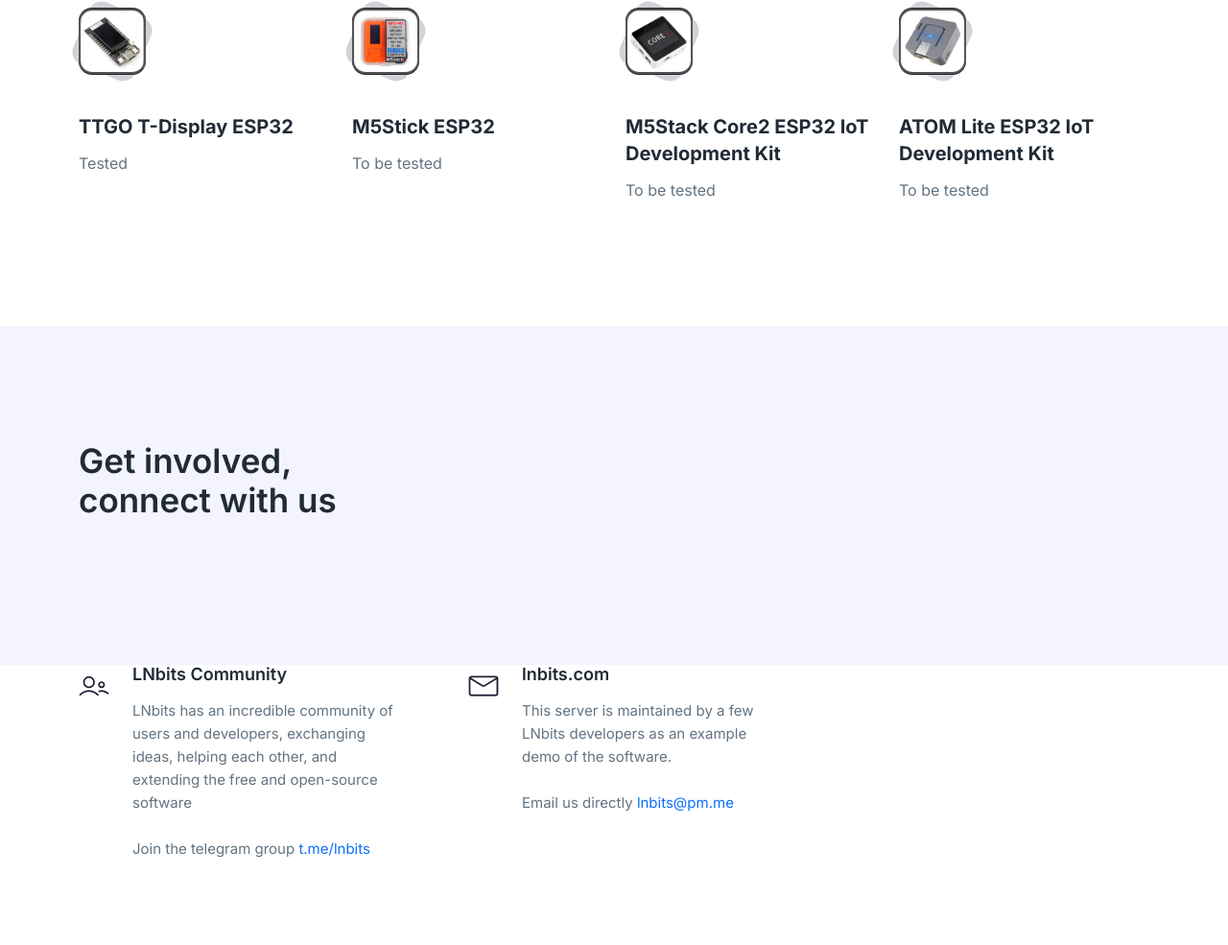
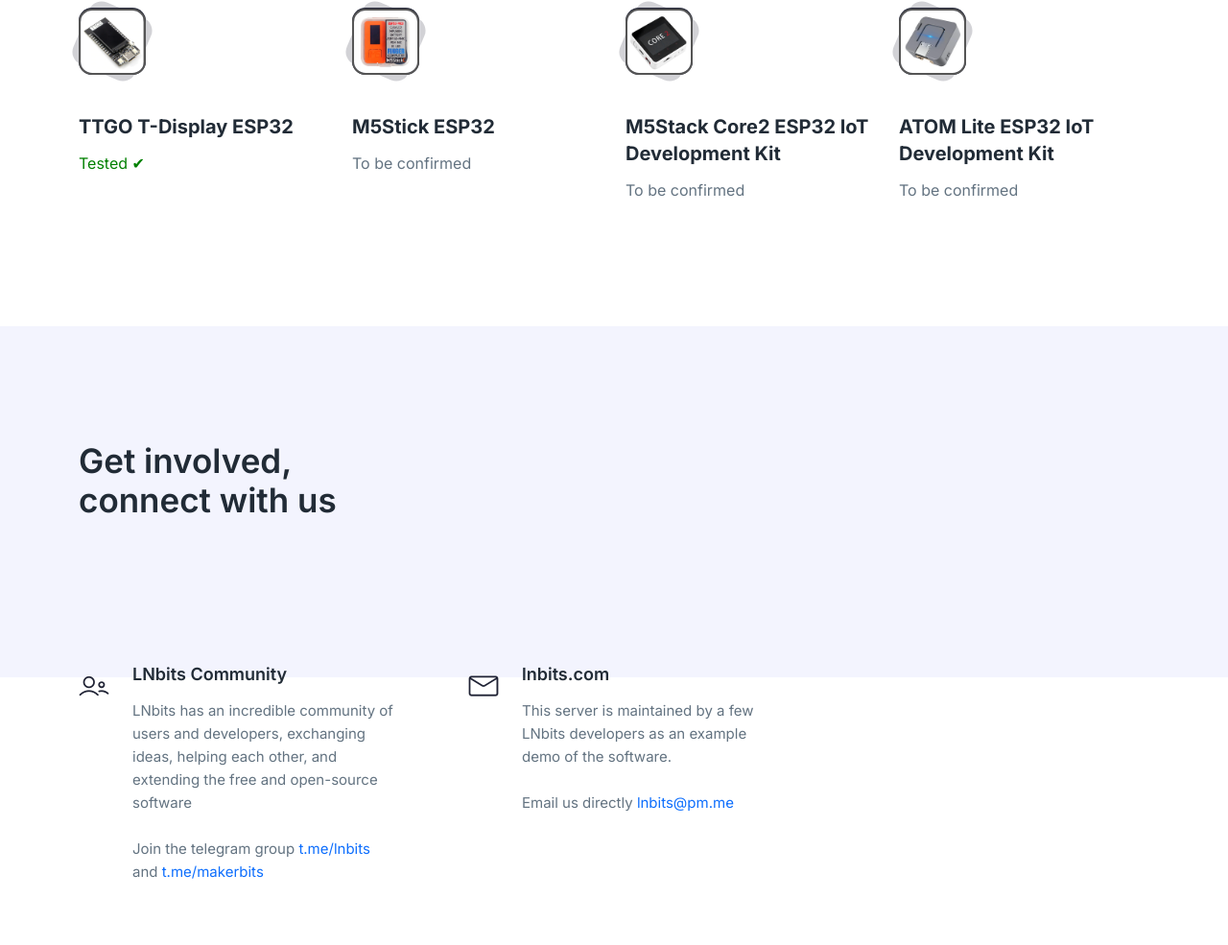
Before and after one commit to motorina0/motorina0.old.github.io, a plain HTML site: page hww/index.html in a window 1280 px wide. Shown: the part 1327-2312 px from the top of the page at 96% size. Drawn offline with Linux system fonts and the light colour scheme.

Commit message:
feat: add gif with hww

```diff
--- a/hww/assets/css/base.css
+++ b/hww/assets/css/base.css
@@ -1,4 +1,8 @@
 .device_img {
     border: 2px solid #555;
-    border-radius:20%;
-  }
+    border-radius: 20%;
+}
+
+.text_green {
+    color: green;
+}
--- a/hww/index.html
+++ b/hww/index.html
@@ -124,7 +124,7 @@
                     </div>
 
                     <div class="ud-hero-image wow fadeInUp" data-wow-delay=".25s">
-                        <img src="assets/images/onchain-wallet.png" alt="onchain-wallet-image" />
+                        <img src="assets/images/onchain.gif" alt="onchain-wallet-image" />
                         <img src="../assets/images/hero/dotted-shape.svg" alt="shape" class="shape shape-1" />
                         <img src="../assets/images/hero/dotted-shape.svg" alt="shape" class="shape shape-2" />
                     </div>
@@ -157,8 +157,8 @@
                         </div>
                         <div class="ud-feature-content">
                             <h3 class="ud-feature-title">TTGO T-Display ESP32</h3>
-                            <p class="ud-feature-desc">
-                                Tested
+                            <p class="ud-feature-desc text_green">
+                                Tested <span >&#10004</span>
                             </p>
                         </div>
                     </div>
@@ -172,7 +172,7 @@
                             <h3 class="ud-feature-title">M5Stick ESP32
                             </h3>
                             <p class="ud-feature-desc">
-                                To be tested
+                                To be confirmed
                             </p>
                         </div>
                     </div>
@@ -185,7 +185,7 @@
                         <div class="ud-feature-content">
                             <h3 class="ud-feature-title">M5Stack Core2 ESP32 IoT Development Kit</h3>
                             <p class="ud-feature-desc">
-                                To be tested
+                                To be confirmed
                             </p>
 
                         </div>
@@ -199,7 +199,7 @@
                         <div class="ud-feature-content">
                             <h3 class="ud-feature-title">ATOM Lite ESP32 IoT Development Kit</h3>
                             <p class="ud-feature-desc">
-                               To be tested
+                               To be confirmed
                             </p>
 
                         </div>
@@ -233,7 +233,9 @@
                                     <p>LNbits has an incredible community of users and developers, exchanging ideas,
                                         helping each other, and extending the free and open-source software </p>
                                     <br />
-                                    <p>Join the telegram group <a href="https://t.me/lnbits">t.me/lnbits</a></p>
+                                    <p>Join the telegram group <a href="https://t.me/lnbits">t.me/lnbits</a> and
+                                        <a href="https://t.me/makerbits">t.me/makerbits</a>
+                                    </p>
                                 </div>
 
 
```
Also changed, not shown: hww/assets/images/onchain.gif (added).
